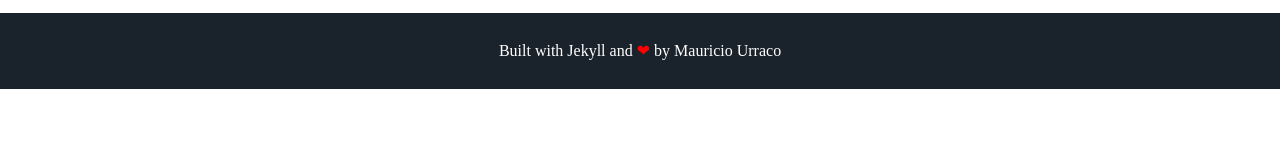
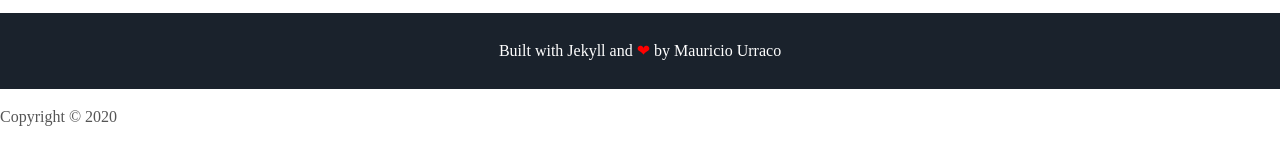
Before and after one commit to erdmsalih/erdmsalih.github.io, a Jekyll site: the page built from index.html, in a window 1280 px wide. Shown: the part 1640-1782 px from the top of the page. Built offline with Jekyll 4.4.1, drawn with Linux system fonts in a browser that asks for light colours; some web fonts are replaced; before the commit the page ends 1729 px from its top, so only the background shows below that.

Commit message:
Update footer.html

```diff
--- a/_includes/footer.html
+++ b/_includes/footer.html
@@ -5,3 +5,10 @@
 <script src="//cdn.jsdelivr.net/particles.js/2.0.0/particles.min.js"></script>
 <script src="{{ '/assets/js/sweet-scroll.min.js' | prepend: site.baseurl }}"></script>
 <script src="{{ '/assets/js/main.js' | prepend: site.baseurl }}"></script>
+
+<!-- Footer -->
+    <footer>
+        <div class="container text-center">
+            <p>Copyright &copy; {{ site.footer }} 20{{ site.time | date: '%y' }}</p>
+        </div>
+    </footer>
```
